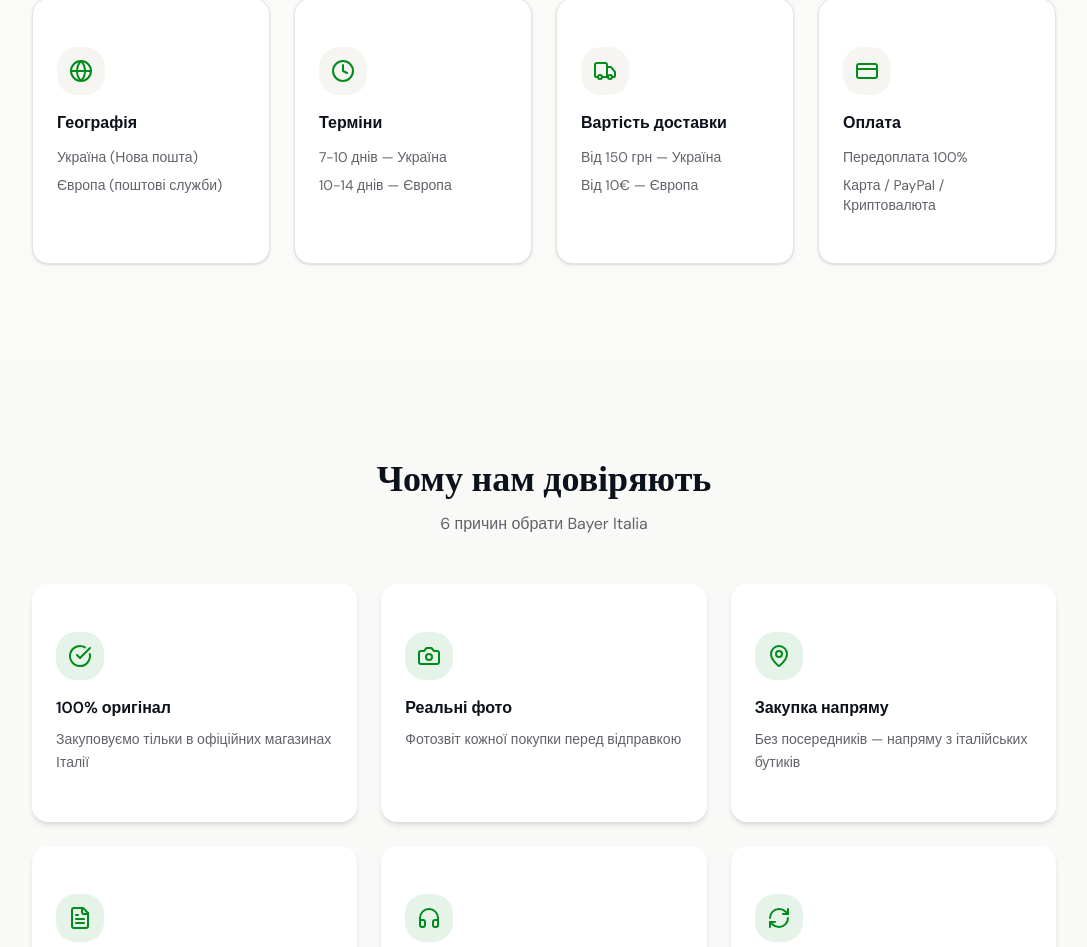
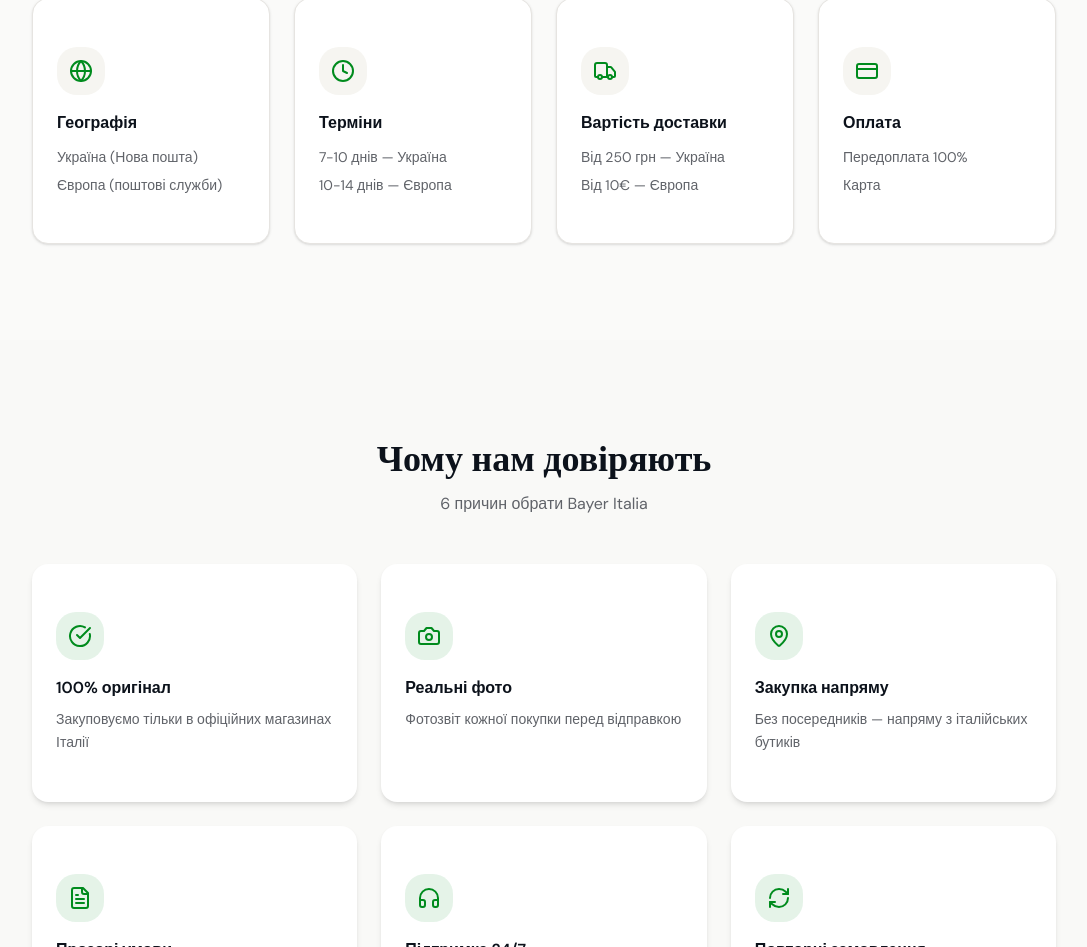
Before and after one commit to SerhiiOberemchuk/bayer-italia-landing-page, a Next.js app: page / in a window 1280 px wide. Shown: the part 2857-3804 px from the top of the page, without its empty margins (96-1183 px from the left). Built offline with nearby package versions, Linux system fonts and the light colour scheme; a web font is replaced by a local one.

Commit message:
feat: update delivery and payment info component
Co-authored-by: null <135756668+SerhiiOberemchuk@users.noreply.github.com>

```diff
--- a/components/delivery-payment.tsx
+++ b/components/delivery-payment.tsx
@@ -15,12 +15,12 @@ const deliveryInfo = [
   {
     icon: Truck,
     title: "Вартість доставки",
-    items: ["Від 150 грн — Україна", "Від 10€ — Європа"]
+    items: ["Від 250 грн — Україна", "Від 10€ — Європа"]
   },
   {
     icon: CreditCard,
     title: "Оплата",
-    items: ["Передоплата 100%", "Карта / PayPal / Криптовалюта"]
+    items: ["Передоплата 100%", "Карта"]
   }
 ]
 
```
